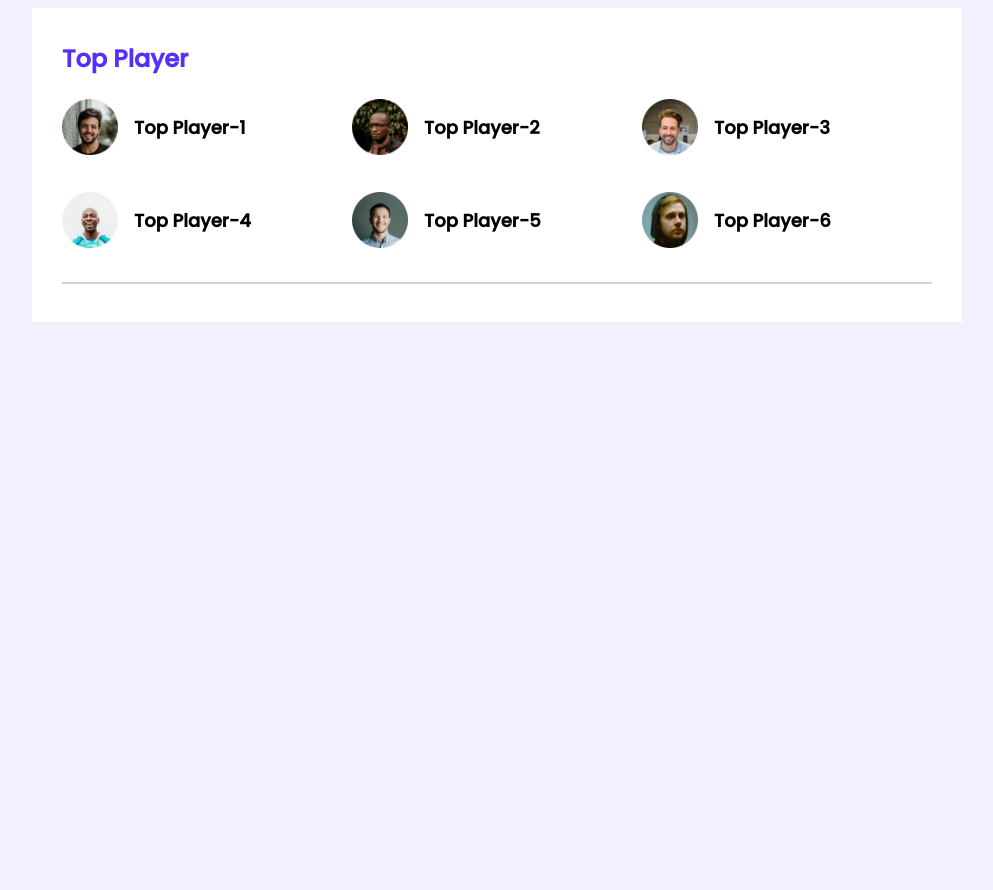
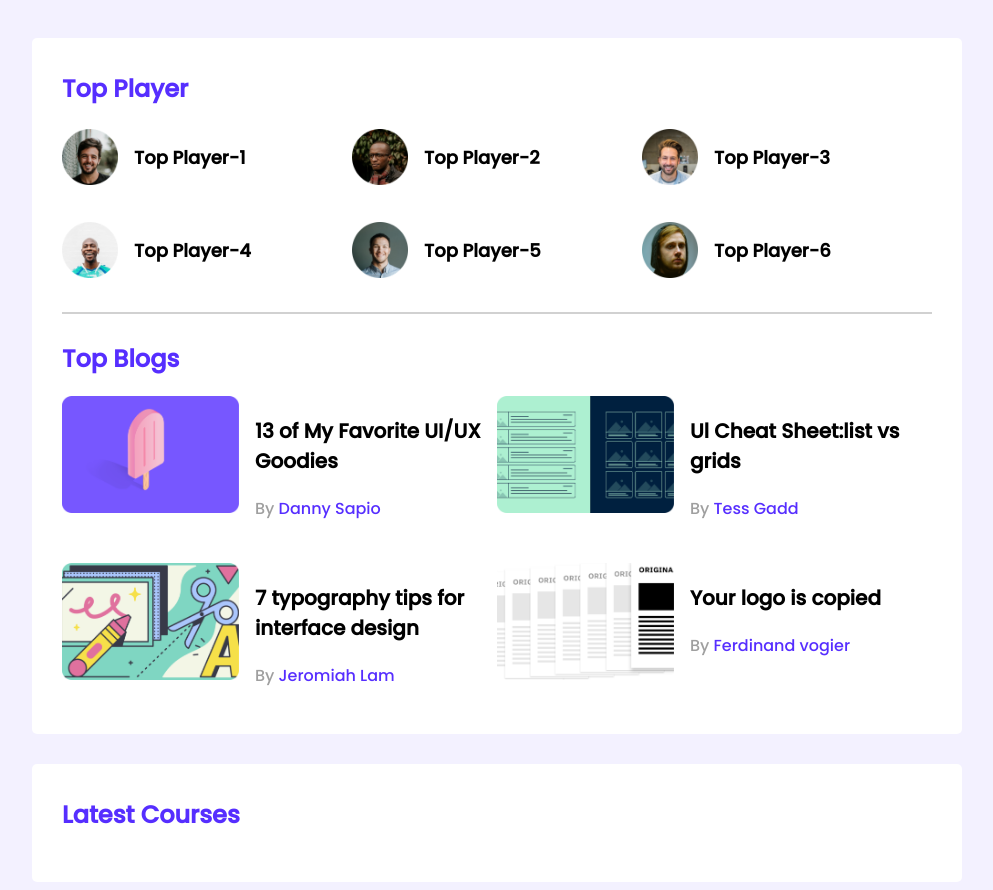
Before and after one commit to inshaislam/leader-board-css3, a plain HTML site: page index.html in a window 1280 px wide. Shown: the whole page, without its empty margins (143-1136 px from the left). Before the commit the page ends 800 px from the top, so only its background shows below. Drawn offline with Linux system fonts and the light colour scheme.

Commit message:
2nd part

```diff
--- a/index.html
+++ b/index.html
@@ -49,12 +49,60 @@
               </div>
           </div>
           <hr>
+          <div class="top-blogs">
+              <h2 class="section-title">Top Blogs</h2>
+              <div class="blogs">
+                  <article class="blog">
+                      <div class="thumbnail">
+                        <img src="images/blogs/blog-1.png" alt="">
+                      </div>
+                      <div class="blog-info">
+                          <h3 class="blog-title">13 of My Favorite UI/UX Goodies</h3>
+                          <p class="blog-author">By <a href="Danny Sapio">Danny Sapio</a> </p>
+                      </div>
+                  </article>
+                  <article class="blog">
+                    <div class="thumbnail">
+                      <img src="images/blogs/blog-2.png" alt="">
+                    </div>
+                    <div class="blog-info">
+                        <h3 class="blog-title">Ul Cheat Sheet:list vs grids</h3>
+                        <p class="blog-author">By <a href="Tess Gadd">Tess Gadd</a> </p>
+                    </div>
+                </article>
+                <article class="blog">
+                    <div class="thumbnail">
+                      <img src="images/blogs/blog-3.png" alt="">
+                    </div>
+                    <div class="blog-info">
+                        <h3 class="blog-title">7 typography tips for interface design</h3>
+                        <p class="blog-author">By <a href="Jeromiah Lam">Jeromiah Lam</a> </p>
+                    </div>
+                </article>
+                <article class="blog">
+                    <div class="thumbnail">
+                      <img src="images/blogs/blog-4.png" alt="">
+                    </div>
+                    <div class="blog-info">
+                        <h3 class="blog-title">Your logo is copied</h3>
+                        <p class="blog-author">By <a href="Ferdinand vogier">Ferdinand vogier</a> </p>
+                    </div>
+                </article>
+              </div>
+          </div>
+        </section>
+        <!------------------- latest coutses ------------------------>
+        <section class="container">
+            <h2 class="section-title">Latest Courses</h2>
+        </section>
 
 
 
 
 
-        </section>
+
+
+
     </main>
 
 
--- a/style.css
+++ b/style.css
@@ -8,16 +8,20 @@ body{
 }
 main{
     display: flex;
-    justify-content: center;
+    flex-direction: column;
+    align-items: center;
 }
 .container{
     background-color: #FFFFFF;
     width: 870px;
     padding: 30px;
+    margin-top: 30px;
+    border-radius: 5px;
 
 }
 hr{
     border: 1px solid #D1D1D1;
+    margin-bottom: 27px;
 }
 /* top players style */
 .top-players{
@@ -48,3 +52,33 @@ hr{
     font-size: 18px;
     margin-left: 16px;
 }
+/*----------------
+        top blog styles
+-----------------*/
+.blogs{
+    display: grid;
+    grid-template-columns: repeat(2, 1fr);
+    grid-row-gap: 26px;
+}
+.blog{
+    display: flex;
+}
+.blog .thumbnail img{
+    width: 177px;
+    height: 117px;
+}
+.blog-info{
+    margin-left: 16px;
+}
+.blog-title{
+    font-size: 20px;
+}
+.blog-author{
+    color: #9F9F9F;
+    font-size: 16px;
+}
+.blog-author a{
+    text-decoration: none;
+    font-size: 16px;
+    color: #562EFF;
+}
```
